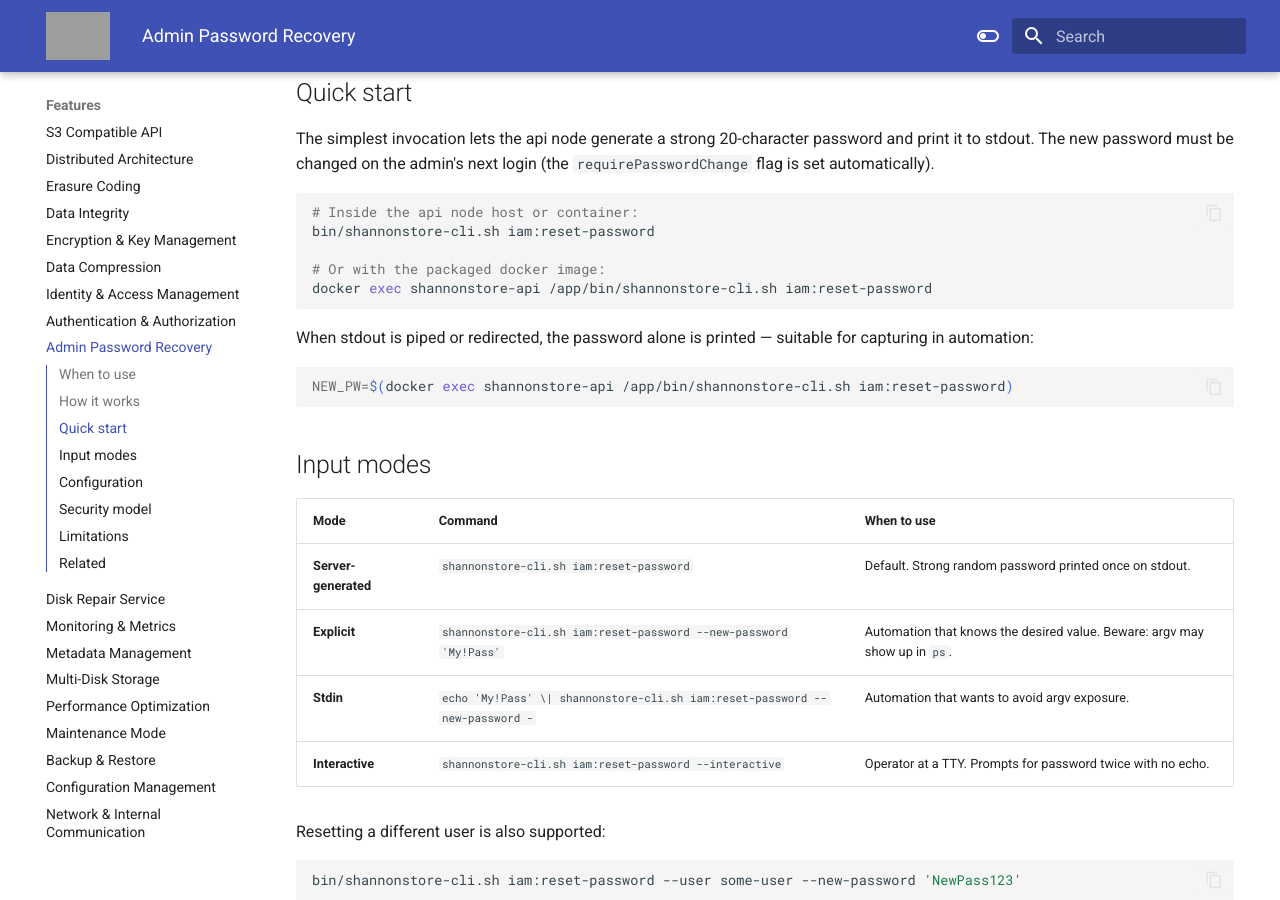
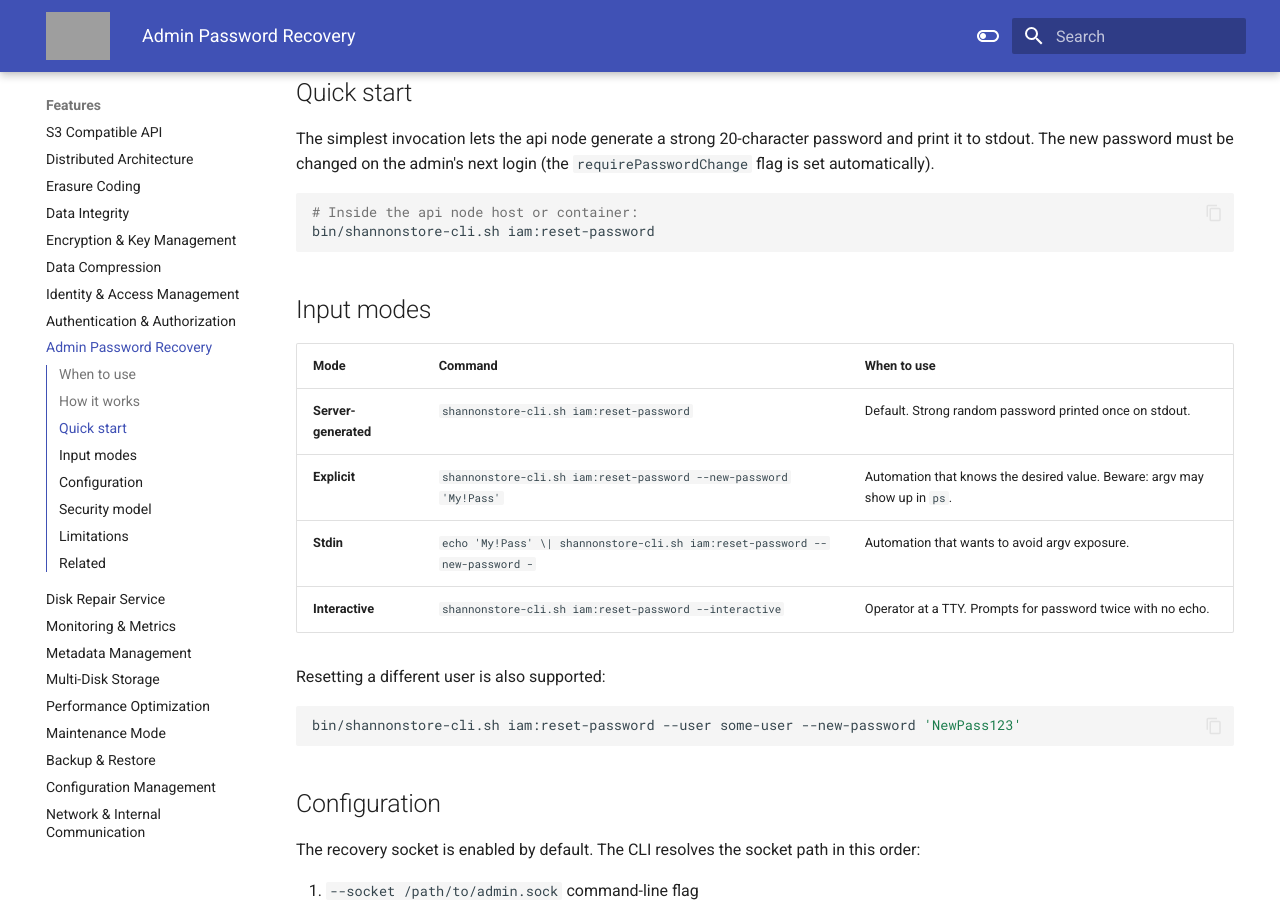
Before and after one commit to cloudcheflabs/shannonstore-docs, an MkDocs documentation site: the page built from docs/features/admin-password-recovery.md, in a window 1280 px wide and 900 px high, scrolled down 1266 px. Built offline with MkDocs 1.6.1 and Material for MkDocs 9.7.7, drawn with Linux system fonts in a browser that asks for light colours; the version menu is left out; grey boxes are pictures that could not be loaded.

Commit message:
docs: remove docker examples from admin password recovery.
Co-Authored-By: Claude Opus 4.7 (1M context) <noreply@anthropic.com>

````diff
--- a/docs/features/admin-password-recovery.md
+++ b/docs/features/admin-password-recovery.md
@@ -54,16 +54,6 @@ admin's next login (the `requirePasswordChange` flag is set automatically).
 ```bash
 # Inside the api node host or container:
 bin/shannonstore-cli.sh iam:reset-password
-
-# Or with the packaged docker image:
-docker exec shannonstore-api /app/bin/shannonstore-cli.sh iam:reset-password
-```
-
-When stdout is piped or redirected, the password alone is printed — suitable
-for capturing in automation:
-
-```bash
-NEW_PW=$(docker exec shannonstore-api /app/bin/shannonstore-cli.sh iam:reset-password)
 ```
 
 ## Input modes
````
